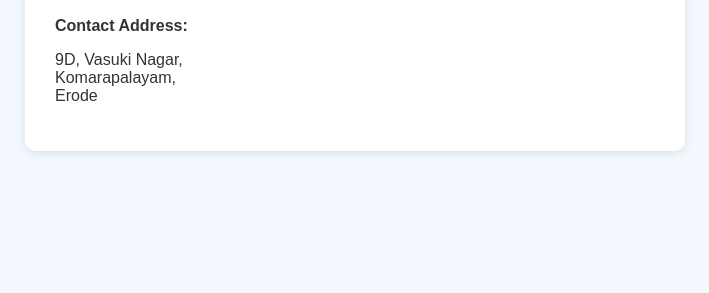
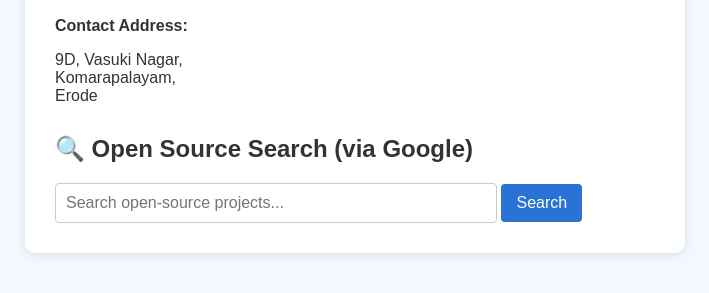
Before and after one commit to rdakshan/rdakshan.github.io, a plain HTML site: page index.html in a window 1280 px wide. Shown: the part 185-478 px from the top of the page, without its empty margins (285-994 px from the left). Drawn offline with Linux system fonts and the light colour scheme.

Commit message:
intial commit

```diff
--- a/index.html
+++ b/index.html
@@ -34,6 +34,32 @@
         .label {
             font-weight: bold;
         }
+
+        .search-box {
+            margin-top: 30px;
+        }
+
+        input[type="text"] {
+            padding: 10px;
+            width: 70%;
+            font-size: 16px;
+            border: 1px solid #ccc;
+            border-radius: 4px;
+        }
+
+        button {
+            padding: 10px 15px;
+            font-size: 16px;
+            background-color: #2a72d4;
+            color: white;
+            border: none;
+            border-radius: 4px;
+            cursor: pointer;
+        }
+
+        button:hover {
+            background-color: #1d5bbf;
+        }
     </style>
 </head>
 
@@ -48,6 +74,15 @@
             <p><span class="label">Contact Address:</span></p>
             <p>9D, Vasuki Nagar,<br />Komarapalayam,<br />Erode</p>
         </div>
+
+        <div class="search-box">
+            <h2>🔍 Open Source Search (via Google)</h2>
+            <form action="https://www.google.com/search" method="get" target="_blank">
+                <input type="text" name="q" placeholder="Search open-source projects..." required />
+                <input type="hidden" name="q" value="site:github.com OR site:gitlab.com OR site:codeberg.org " />
+                <button type="submit">Search</button>
+            </form>
+        </div>
     </div>
 </body>
 
```
